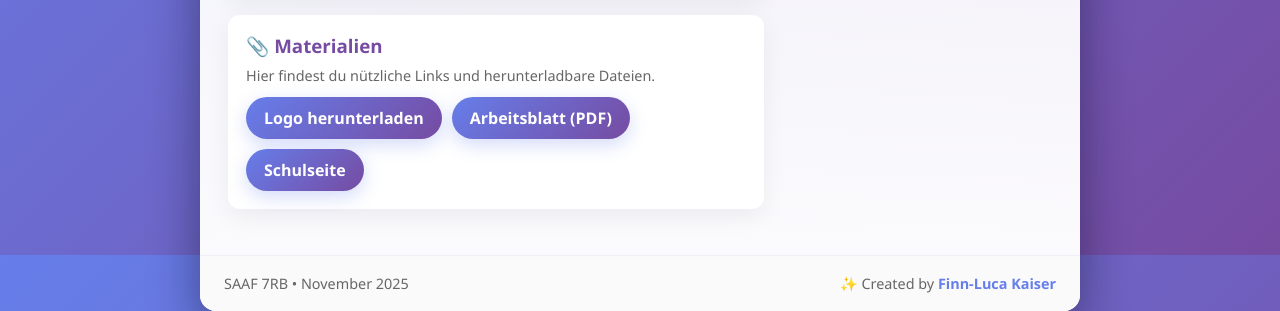
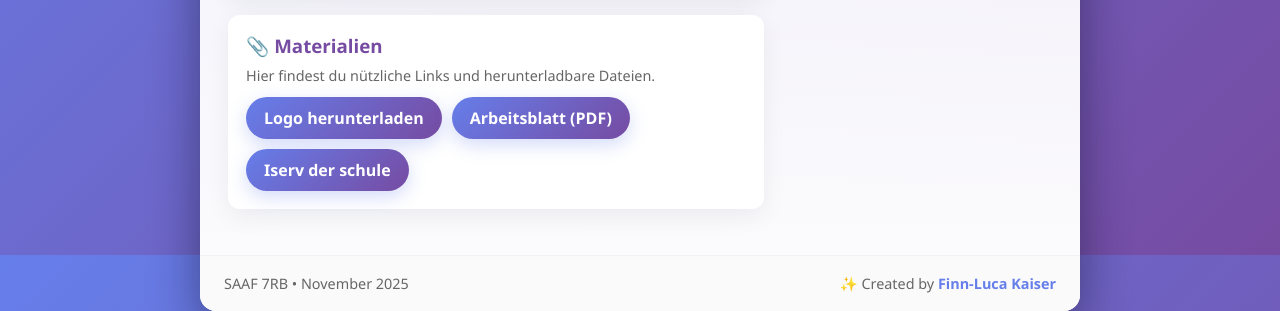
Before and after one commit to finnlucakaiser444-sudo/meine-website21111111111111111, a plain HTML site: page index.html in a window 1280 px wide. Shown: the part 545-856 px from the top of the page. Drawn offline with Linux system fonts and the light colour scheme.

Commit message:
Fix HTML structure and ensure proper formatting

```diff
--- a/index.html
+++ b/index.html
@@ -222,7 +222,7 @@
             <div style="margin-top:12px;display:flex;gap:10px;flex-wrap:wrap">
               <a class="btn" href="Download.png" download>Logo herunterladen</a>
               <a class="btn" href="aufgaben.pdf" target="_blank" rel="noopener">Arbeitsblatt (PDF)</a>
-              <a class="btn" href="https://www.hrsaaf.de" target="_blank" rel="noopener">Schulseite</a>
+              <a class="btn" href="https://www.hrsaaf.de" target="_blank" rel="noopener">Iserv der schule </a>
             </div>
           </div>
         </section>
@@ -251,4 +251,5 @@
       </footer>
     </div>
   </body>
+
 </html>
```
